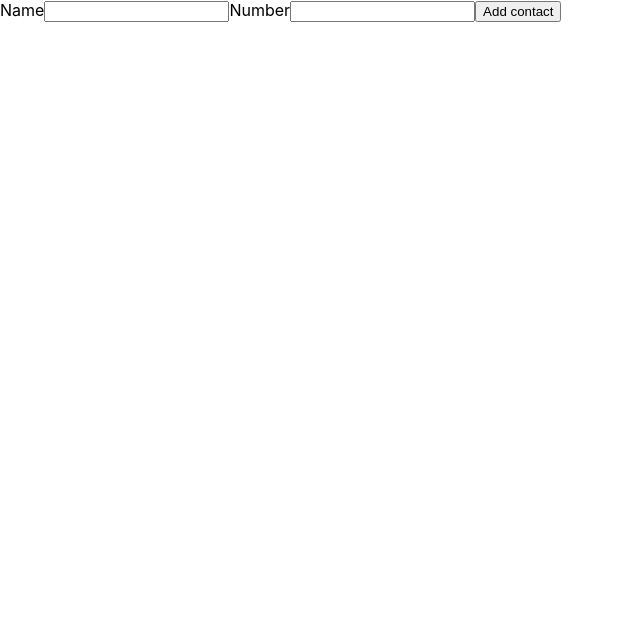
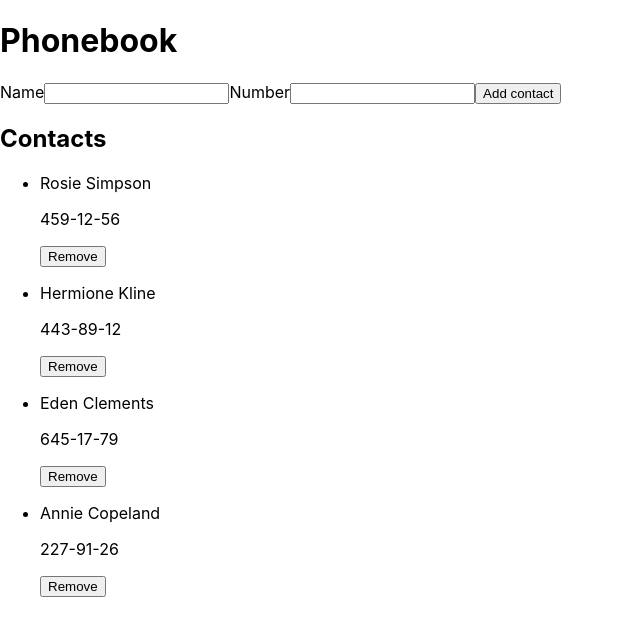
Before and after one commit to OlenaMrn/goit-react-hw-02-phonebook, a React (Create React App) app: page / in a window 1280 px wide. Shown: the top 636 px of the page, without its empty margins (0-640 px from the left). Built offline with nearby package versions, Linux system fonts and the light colour scheme.

Commit message:
add ContactList component
add contact list with removing contacts

```diff
--- a/package.json
+++ b/package.json
@@ -7,6 +7,7 @@
     "@testing-library/jest-dom": "^5.16.3",
     "@testing-library/react": "^12.1.4",
     "@testing-library/user-event": "^13.5.0",
+    "nanoid": "^4.0.2",
     "react": "^18.1.0",
     "react-dom": "^18.1.0",
     "react-scripts": "5.0.1",
--- a/src/components/App.jsx
+++ b/src/components/App.jsx
@@ -1,10 +1,40 @@
-import { ContactForm } from "./ContactForm/ContactForm";
+// import { nanoid } from 'nanoid';
 
+import { ContactForm } from './ContactForm/ContactForm';
+import { Component } from 'react';
+import { ContactList } from './ContactList/ContactList';
 
-export const App = () => {
-  return (
-    <div>
-      <ContactForm />
-    </div>
-  );
-};
+export class App extends Component {
+  state = {
+    contacts: [
+      { id: 'id-1', name: 'Rosie Simpson', number: '459-12-56' },
+      { id: 'id-2', name: 'Hermione Kline', number: '443-89-12' },
+      { id: 'id-3', name: 'Eden Clements', number: '645-17-79' },
+      { id: 'id-4', name: 'Annie Copeland', number: '227-91-26' },
+    ],
+    filter: '',
+    name: '',
+    number: '',
+  };
+
+  formSubmitHandler = data => {
+    console.log(data);
+  };
+
+  removeContact = (contactId) => {
+    this.setState((prevState => ({contacts: prevState.contacts.filter (contact => contact.id !== contactId),})) );
+  }
+
+  render() {
+    const { contacts } = this.state;
+
+    return (
+      <div>
+        <h1>Phonebook</h1>
+        <ContactForm onSubmit={this.formSubmitHandler} />
+        <h2>Contacts</h2>
+        <ContactList contacts={contacts} onRemoveContact={this.removeContact} />
+      </div>
+    );
+  }
+}
--- a/src/components/ContactForm/ContactForm.jsx
+++ b/src/components/ContactForm/ContactForm.jsx
@@ -1,4 +1,5 @@
 import { Component } from 'react';
+import PropTypes from 'prop-types';
 
 export class ContactForm extends Component {
   state = {
@@ -11,12 +12,20 @@ export class ContactForm extends Component {
     this.setState({ [name]: value });
   };
 
+  handleSubmit = event => {
+    event.preventDefault();
+    this.props.onSubmit(this.state);
+    this.reset();
+  };
 
+  reset = () => {
+    this.setState({ name: '', number: '' });
+  };
 
   render() {
     return (
-      <form>
-        <label>Name</label>
+      <form onSubmit={this.handleSubmit}>
+        <label htmlFor="name">Name</label>
         <input
           type="text"
           value={this.state.name}
@@ -26,7 +35,7 @@ export class ContactForm extends Component {
           title="Name may contain only letters, apostrophe, dash and spaces. For example Adrian, Jacob Mercer, Charles de Batz de Castelmore d'Artagnan"
           required
         />
-        <label>Number</label>
+        <label htmlFor="number">Number</label>
         <input
           type="tel"
           value={this.state.number}
@@ -41,3 +50,8 @@ export class ContactForm extends Component {
     );
   }
 }
+
+
+ ContactForm.propTypes = {
+   addContact: PropTypes.func.isRequired,
+ };
--- a/src/components/ContactList/ContactList.jsx
+++ b/src/components/ContactList/ContactList.jsx
@@ -0,0 +1,15 @@
+import React from 'react';
+
+export const ContactList = ({ contacts, onRemoveContact }) => {
+  return (
+    <ul>
+      {contacts.map(contact => (
+        <li key={contact.id}>
+          <p>{contact.name}</p>
+          <p>{contact.number}</p>
+          <button onClick={() => onRemoveContact(contact.id)}>Remove</button>
+        </li>
+      ))}
+    </ul>
+  );
+};
```
Also changed, not shown: 1 other file (tests, documents, lock files or other folders).
